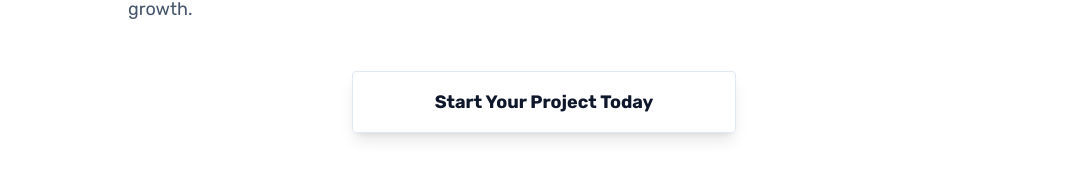
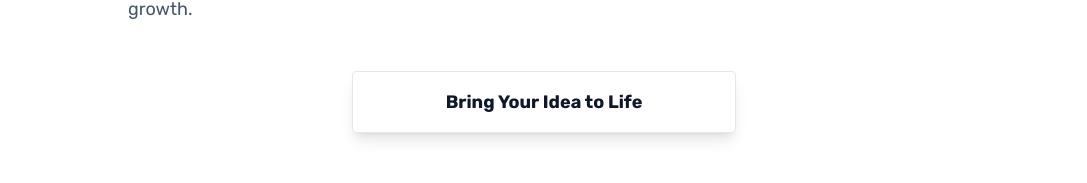
Before and after one commit to ajdinhusetovic/midline-portfolio, a Next.js app: page / in a window 1280 px wide. Shown: the part 3961-4144 px from the top of the page, without its empty margins (96-1183 px from the left). Built offline with nearby package versions, Linux system fonts and the light colour scheme.

Commit message:
update cta

```diff
--- a/components/OurProcess.tsx
+++ b/components/OurProcess.tsx
@@ -83,7 +83,7 @@ const OurProcess = () => {
           className="text-slate-900 cursor-pointer text-md md:text-lg border shadow-lg hover:bg-[#87CEEB] my-12 font-bold
            transition-all duration-300 p-4 md:p-4 rounded md:w-[30%] lg:w-[30%] m-auto"
         >
-          Start Your Project Today
+          Bring Your Idea to Life
         </motion.button>
         <ContactForm isOpen={isFormOpen} onClose={() => setIsFormOpen(false)} />
       </div>
```
